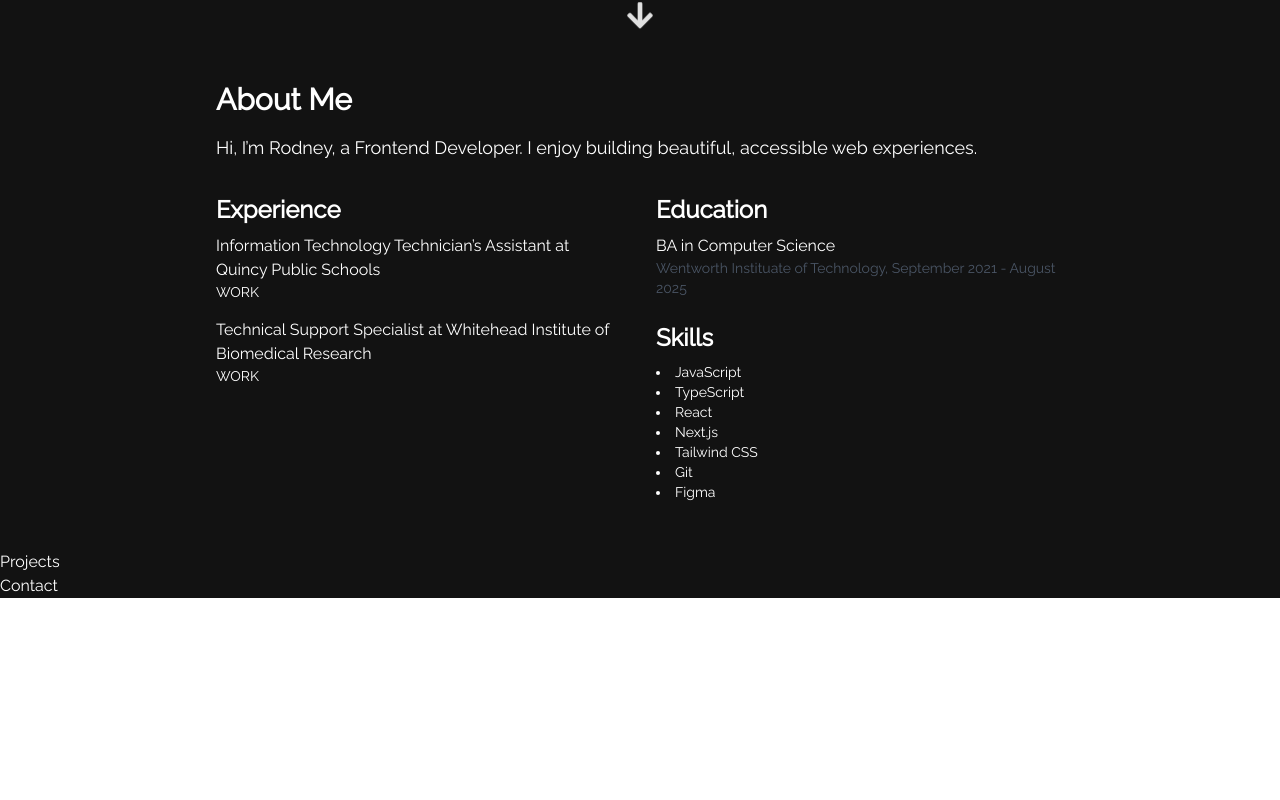
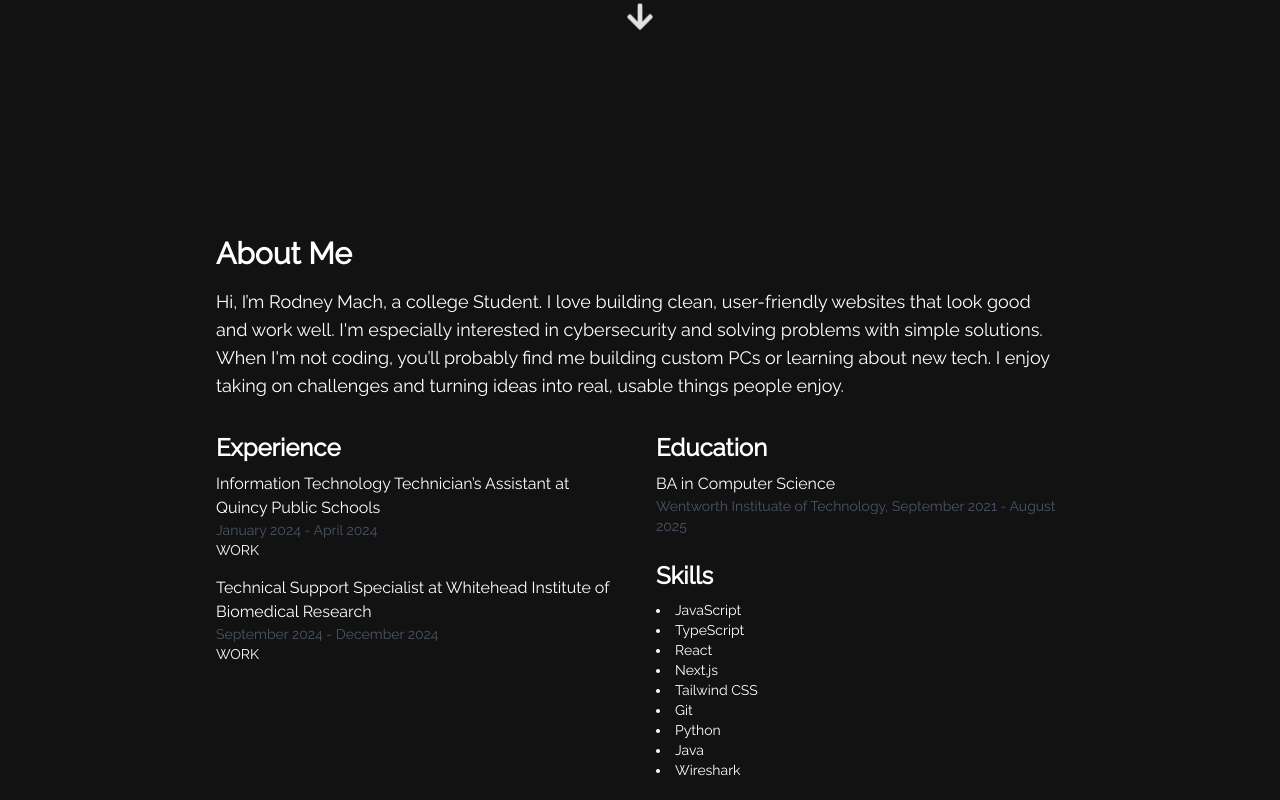
Before and after one commit to machratwit/personal-website, a React (Vite) app in the folder my-app/: page / in a window 1280 px wide. Shown: the part 660-1460 px from the top of the page. Before the commit the page ends 1258 px from the top, so only its background shows below. Built offline with nearby package versions, Linux system fonts and the light colour scheme.

Commit message:
Updated data and navbar

```diff
--- a/my-app/src/components/Navbar.tsx
+++ b/my-app/src/components/Navbar.tsx
@@ -10,14 +10,6 @@ const Navbar = () => {
   ];
   return (
     <>
-      <br></br>
-      <br></br>
-      <br></br>
-      <br></br>
-      <br></br>
-      <br></br>
-      <br></br>
-      <br></br>
       <header className="fixed top-0 left-0 right-0 z-50 bg-midnight/70 text-txtcolor backdrop-blur-md">
         <nav className="max-w-7xl mx-auto px-4 sm:px-6 lg:px-20">
           <div className=" p-10 flex justify-between items-center">
@@ -33,8 +25,8 @@ const Navbar = () => {
                 >
                   <span
                     className="relative after:content-[''] after:absolute after:left-1/2 after:bottom-0 after:w-0
-                    after:h-[2px] after:bg-blue-400 after:translate-y-1 after:transition-all after:duration-200 group-hover:after:w-full
-                    group-hover:after:left-0"
+                    after:h-[2px] after:bg-blue-400 after:translate-y-1 after:transition-all after:duration-300
+                    group-hover:after:w-full group-hover:after:left-0"
                   >
                     {item.label}
                   </span>
--- a/my-app/src/data/skills.ts
+++ b/my-app/src/data/skills.ts
@@ -5,5 +5,7 @@ export const skills: string[] = [
   "Next.js",
   "Tailwind CSS",
   "Git",
-  "Figma",
+  "Python",
+  "Java",
+  "Wireshark"
 ];
--- a/my-app/src/pages/About.tsx
+++ b/my-app/src/pages/About.tsx
@@ -1,28 +1,20 @@
-// const About = () => {
-//   return (
-//     <>
-//       <br></br>
-//       <div id="about" className="px-6 py-12 max-w-4xl mx-auto text-white">
-//         <h2 className="text-3xl font-bold mb-4">About Me</h2>
-//         <p className="text-lg mb-8">
-//           Hi, I’m Rodney{/* {name}, a {role}. {intro} */}
-//         </p>
-//       </div>
-//     </>
-//   );
-// };
-// export default About;
 import { experience, type ExperienceItem } from "../data/experience";
 import { education, type EducationItem } from "../data/education";
 import { skills } from "../data/skills";
 
 export default function About() {
-  const name = "Rodney";
-  const role = "Frontend Developer";
-  const intro = "I enjoy building beautiful, accessible web experiences.";
+  const name = "Rodney Mach";
+  const role = "college Student";
+  const intro = `I love building clean, user-friendly websites that look good and work well.
+  I'm especially interested in cybersecurity and solving problems with simple solutions.
+  When I'm not coding, you’ll probably find me building custom PCs or learning about new tech.
+  I enjoy taking on challenges and turning ideas into real, usable things people enjoy.`;
 
   return (
-    <section id="about" className="px-6 py-12 max-w-4xl mx-auto text-white">
+    <section
+      id="about"
+      className="px-6 py-12 max-w-4xl pt-24 scroll-mt-24 mx-auto text-white"
+    >
       <h2 className="text-3xl font-bold mb-4">About Me</h2>
       <p className="text-lg mb-8">
         Hi, I’m {name}, a {role}. {intro}
@@ -37,7 +29,7 @@ export default function About() {
               <h4 className="font-medium">
                 {item.role} at {item.company}
               </h4>
-              <p className="text-sm text-gray-600">{item.date}</p>
+              <p className="text-sm text-gray-600">{item.duration}</p>
               <p className="text-sm">{item.description}</p>
             </div>
           ))}
--- a/my-app/src/pages/Contact.tsx
+++ b/my-app/src/pages/Contact.tsx
@@ -1,7 +1,10 @@
 const Contact = () => {
   return (
     <>
-      <div id="contact" className="text-white">
+      <div
+        id="contact"
+        className="px-6 py-12 max-w-4xl pt-24 scroll-mt-24 mx-autotext-white"
+      >
         Contact
       </div>
     </>
--- a/my-app/src/pages/Home.tsx
+++ b/my-app/src/pages/Home.tsx
@@ -26,7 +26,7 @@ const Home = () => {
     <>
       <div
         id="home"
-        className="flex flex-col items-center space-y-6 scroll-mt-50"
+        className="flex flex-col items-center justify-center space-y-6 min-h-screen scroll-mt-24 pt-24"
       >
         <div className="text-txtcolor text-5xl/relaxed font-bold text-center">
           <TypeAnimation
--- a/my-app/src/pages/Projects.tsx
+++ b/my-app/src/pages/Projects.tsx
@@ -1,7 +1,57 @@
 const Projects = () => {
   return (
     <>
-      <div id="projects" className="text-white">
+      <div
+        id="projects"
+        className="px-6 py-12 max-w-4xl pt-24 scroll-mt-24 mx-auto text-white"
+      >
+        <br></br>
+        <br></br>
+        <br></br>
+        <br></br>
+        <br></br>
+        <br></br>
+        <br></br>
+        <br></br>
+        <br></br>
+        <br></br>
+        <br></br>
+        <br></br>
+        <br></br>
+        <br></br>
+        <br></br>
+        <br></br>
+        <br></br>
+        <br></br>
+        <br></br>
+        <br></br>
+        <br></br>
+        <br></br>
+        <br></br>
+        <br></br>
+        <br></br>
+        <br></br>
+        <br></br>
+        <br></br>
+        <br></br>
+        <br></br>
+        <br></br>
+        <br></br>
+        <br></br>
+        <br></br>
+        <br></br>
+        <br></br>
+        <br></br>
+        <br></br>
+        <br></br>
+        <br></br>
+        <br></br>
+        <br></br>
+        <br></br>
+        <br></br>
+        <br></br>
+        <br></br>
+        <br></br>
         Projects
       </div>
     </>
```
